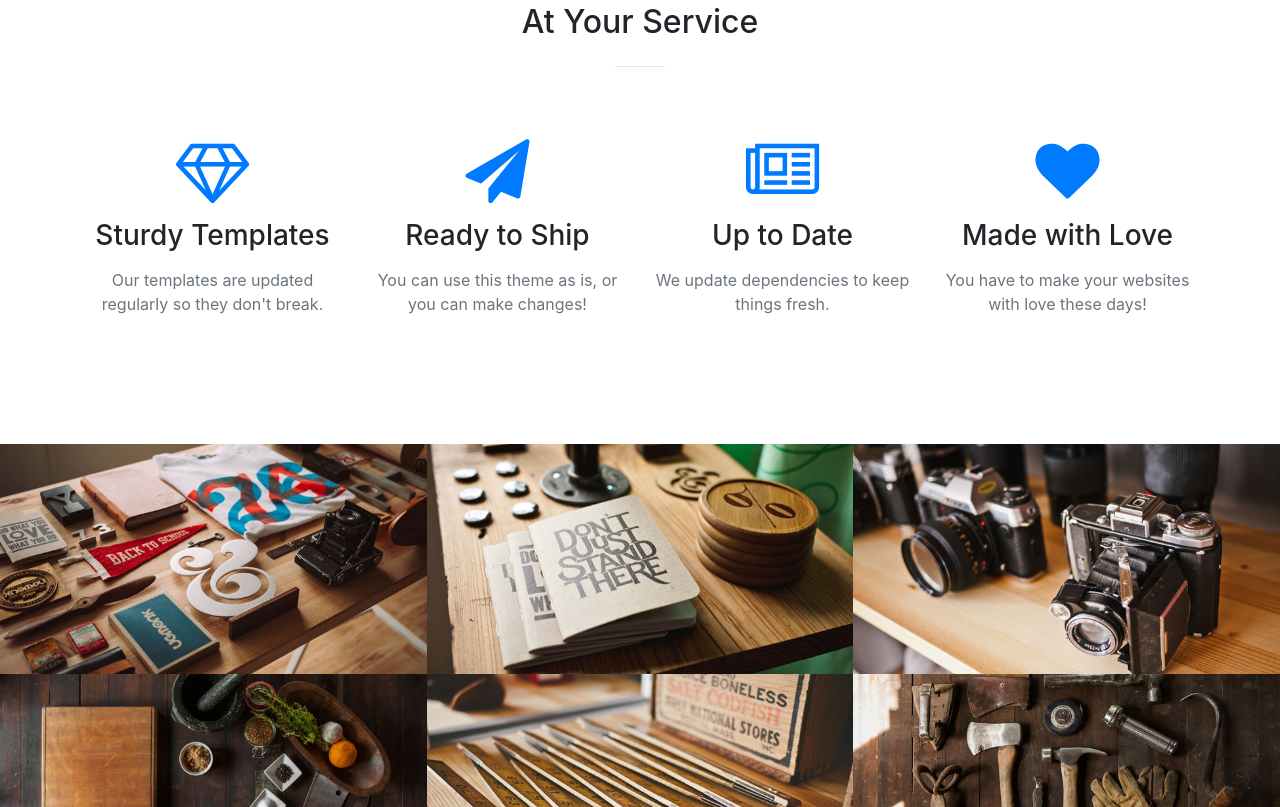
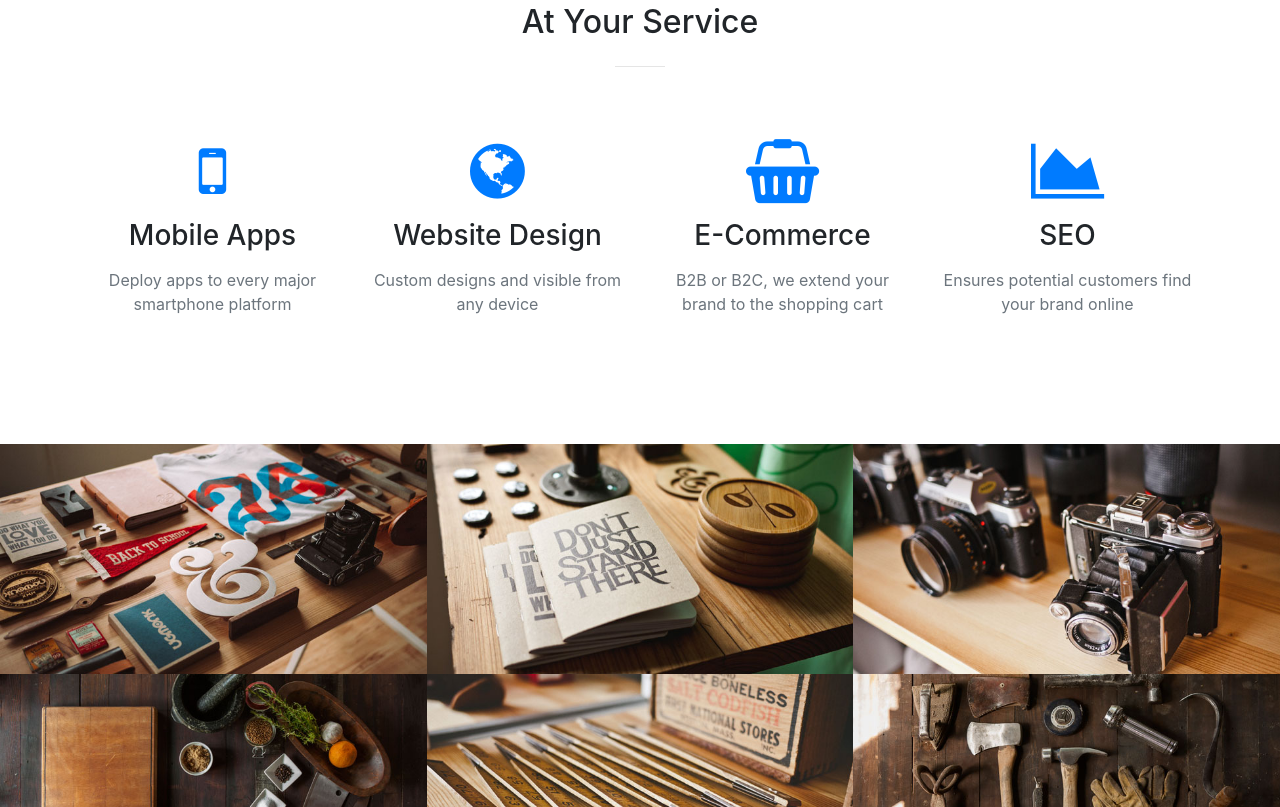
Before and after one commit to amatemint/amatemint.github.io, a website with bundled scripts: page index.html in a window 1280 px wide. Shown: the part 1402-2209 px from the top of the page. Built offline with nearby package versions, Linux system fonts and the light colour scheme.

Commit message:
copy and services update

```diff
--- a/index.html
+++ b/index.html
@@ -22,7 +22,7 @@
     <link href="vendor/magnific-popup/magnific-popup.css" rel="stylesheet">
 
     <!-- Custom styles for this template -->
-    <link href="css/creative.min.css" rel="stylesheet">
+    <link href="css/creative.css" rel="stylesheet">
 
   </head>
 
@@ -75,9 +75,9 @@
       <div class="container">
         <div class="row">
           <div class="col-lg-8 mx-auto text-center">
-            <h2 class="section-heading text-white">We've got what you need!</h2>
+            <h2 class="section-heading text-white">Who we are</h2>
             <hr class="light my-4">
-            <p class="text-faded mb-4">Start Bootstrap has everything you need to get your new website up and running in no time! All of the templates and themes on Start Bootstrap are open source, free to download, and easy to use. No strings attached!</p>
+            <p class="text-faded mb-4">Amatemint is a digital agency and product innovation firm that offers strategy, design, and technology services. Leveraging our design-driven approach to building cutting-edge digital solutions, we deliver compelling experiences to our clients and their customers.</p>
             <a class="btn btn-light btn-xl js-scroll-trigger" href="#services">Get Started!</a>
           </div>
         </div>
@@ -97,30 +97,30 @@
         <div class="row">
           <div class="col-lg-3 col-md-6 text-center">
             <div class="service-box mt-5 mx-auto">
-              <i class="fa fa-4x fa-diamond text-primary mb-3 sr-icons"></i>
-              <h3 class="mb-3">Sturdy Templates</h3>
-              <p class="text-muted mb-0">Our templates are updated regularly so they don't break.</p>
+              <i class="fa fa-4x fa-mobile text-primary mb-3 sr-icons"></i>
+              <h3 class="mb-3">Mobile Apps</h3>
+              <p class="text-muted mb-0">Deploy apps to every major smartphone platform</p>
             </div>
           </div>
           <div class="col-lg-3 col-md-6 text-center">
             <div class="service-box mt-5 mx-auto">
-              <i class="fa fa-4x fa-paper-plane text-primary mb-3 sr-icons"></i>
-              <h3 class="mb-3">Ready to Ship</h3>
-              <p class="text-muted mb-0">You can use this theme as is, or you can make changes!</p>
+              <i class="fa fa-4x fa-globe text-primary mb-3 sr-icons"></i>
+              <h3 class="mb-3">Website Design</h3>
+              <p class="text-muted mb-0">Custom designs and visible from any device</p>
             </div>
           </div>
           <div class="col-lg-3 col-md-6 text-center">
             <div class="service-box mt-5 mx-auto">
-              <i class="fa fa-4x fa-newspaper-o text-primary mb-3 sr-icons"></i>
-              <h3 class="mb-3">Up to Date</h3>
-              <p class="text-muted mb-0">We update dependencies to keep things fresh.</p>
+              <i class="fa fa-4x fa-shopping-basket text-primary mb-3 sr-icons"></i>
+              <h3 class="mb-3">E-Commerce</h3>
+              <p class="text-muted mb-0">B2B or B2C, we extend your brand to the shopping cart</p>
             </div>
           </div>
           <div class="col-lg-3 col-md-6 text-center">
             <div class="service-box mt-5 mx-auto">
-              <i class="fa fa-4x fa-heart text-primary mb-3 sr-icons"></i>
-              <h3 class="mb-3">Made with Love</h3>
-              <p class="text-muted mb-0">You have to make your websites with love these days!</p>
+              <i class="fa fa-4x fa-area-chart text-primary mb-3 sr-icons"></i>
+              <h3 class="mb-3">SEO</h3>
+              <p class="text-muted mb-0">Ensures potential customers find your brand online</p>
             </div>
           </div>
         </div>
```
